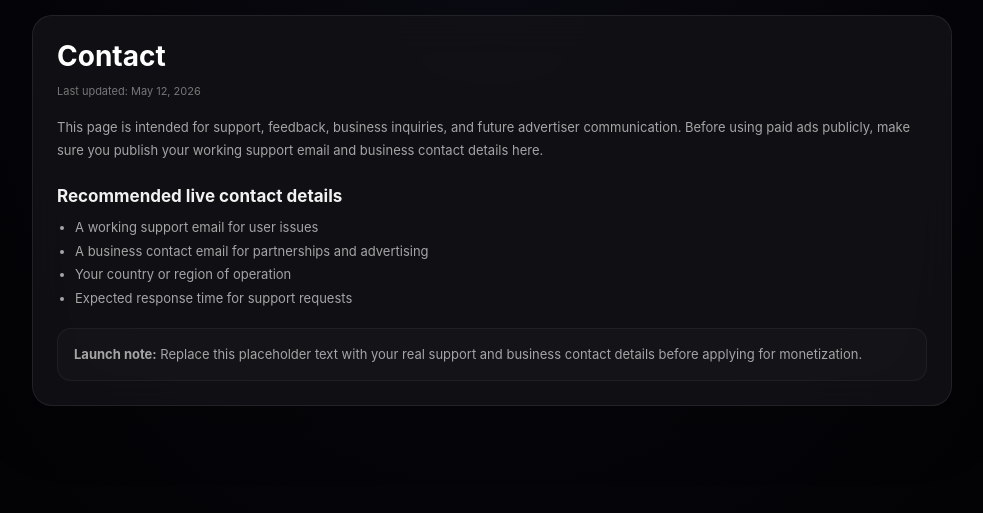
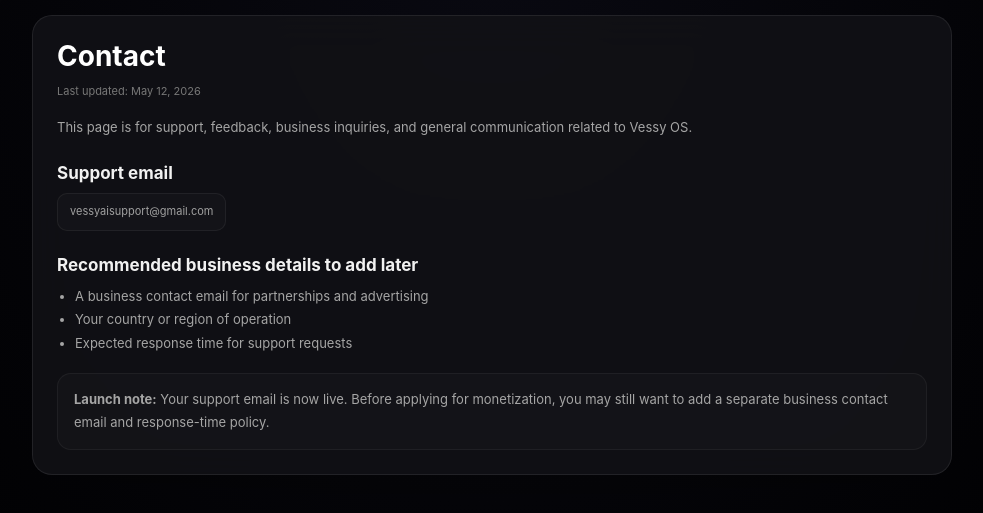
Before and after one commit to sathul379-cmyk/vessyai2, a plain HTML site: page vessy-ai/contact.html in a window 1280 px wide. Shown: the part 63-576 px from the top of the page, without its empty margins (148-1131 px from the left). Drawn offline with Linux system fonts and the light colour scheme.

Commit message:
Add files via upload

```diff
--- a/vessy-ai/contact.html
+++ b/vessy-ai/contact.html
@@ -20,16 +20,17 @@
         <article class="doc-card glass-surface">
             <h1>Contact</h1>
             <div class="doc-meta">Last updated: May 12, 2026</div>
-            <p>This page is intended for support, feedback, business inquiries, and future advertiser communication. Before using paid ads publicly, make sure you publish your working support email and business contact details here.</p>
-            <h2>Recommended live contact details</h2>
+            <p>This page is for support, feedback, business inquiries, and general communication related to Vessy OS.</p>
+            <h2>Support email</h2>
+            <p><a href="mailto:vessyaisupport@gmail.com" class="info-link">vessyaisupport@gmail.com</a></p>
+            <h2>Recommended business details to add later</h2>
             <ul>
-                <li>A working support email for user issues</li>
                 <li>A business contact email for partnerships and advertising</li>
                 <li>Your country or region of operation</li>
                 <li>Expected response time for support requests</li>
             </ul>
             <div class="doc-note">
-                <p><strong>Launch note:</strong> Replace this placeholder text with your real support and business contact details before applying for monetization.</p>
+                <p><strong>Launch note:</strong> Your support email is now live. Before applying for monetization, you may still want to add a separate business contact email and response-time policy.</p>
             </div>
         </article>
     </div>
```
